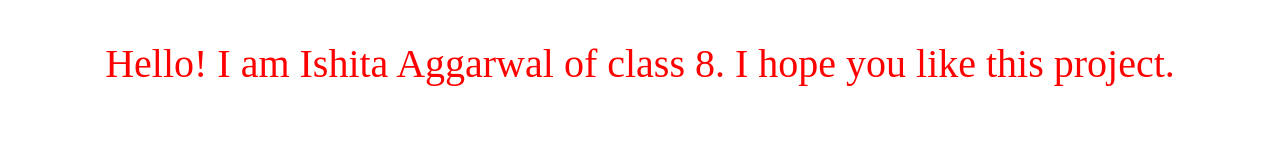
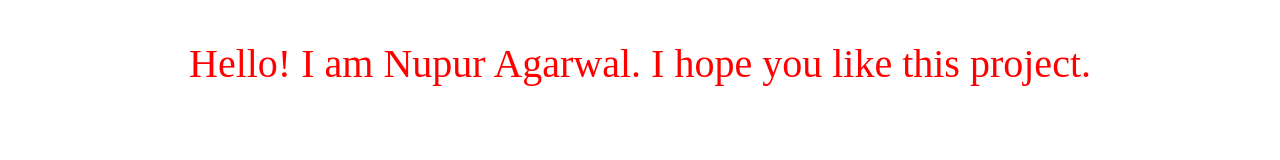
Before and after one commit to ishitaA2009/Project-52-final, a plain HTML site: page aboutMe.html in a window 1280 px wide. Drawn offline with Linux system fonts and the light colour scheme.

Commit message:
Update aboutMe.html

```diff
--- a/aboutMe.html
+++ b/aboutMe.html
@@ -12,7 +12,7 @@
 
     <body>
         <center>
-            <p>Hello! I am Ishita Aggarwal of class 8. I hope you like this project.</p>
+            <p>Hello! I am Nupur Agarwal. I hope you like this project.</p>
         </center>
     </body>
 </html>
```
